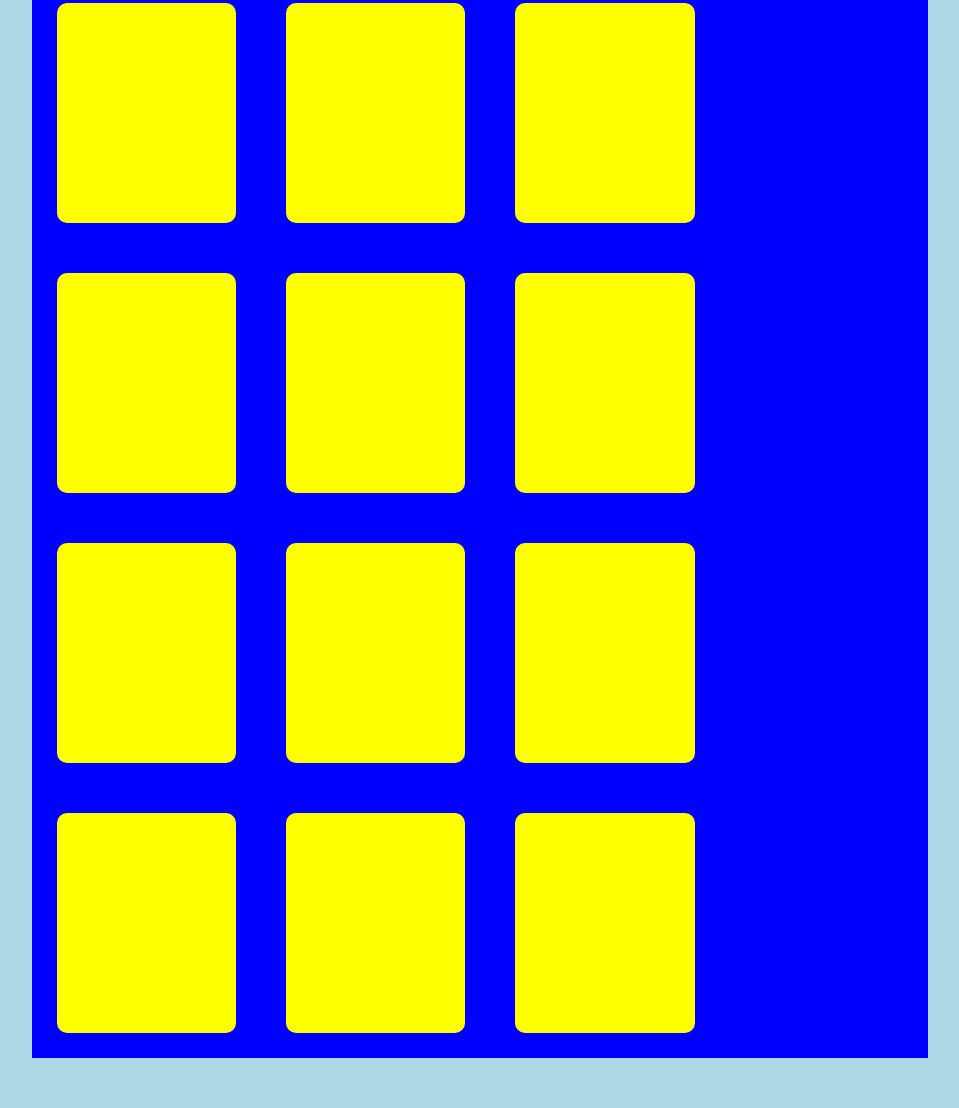
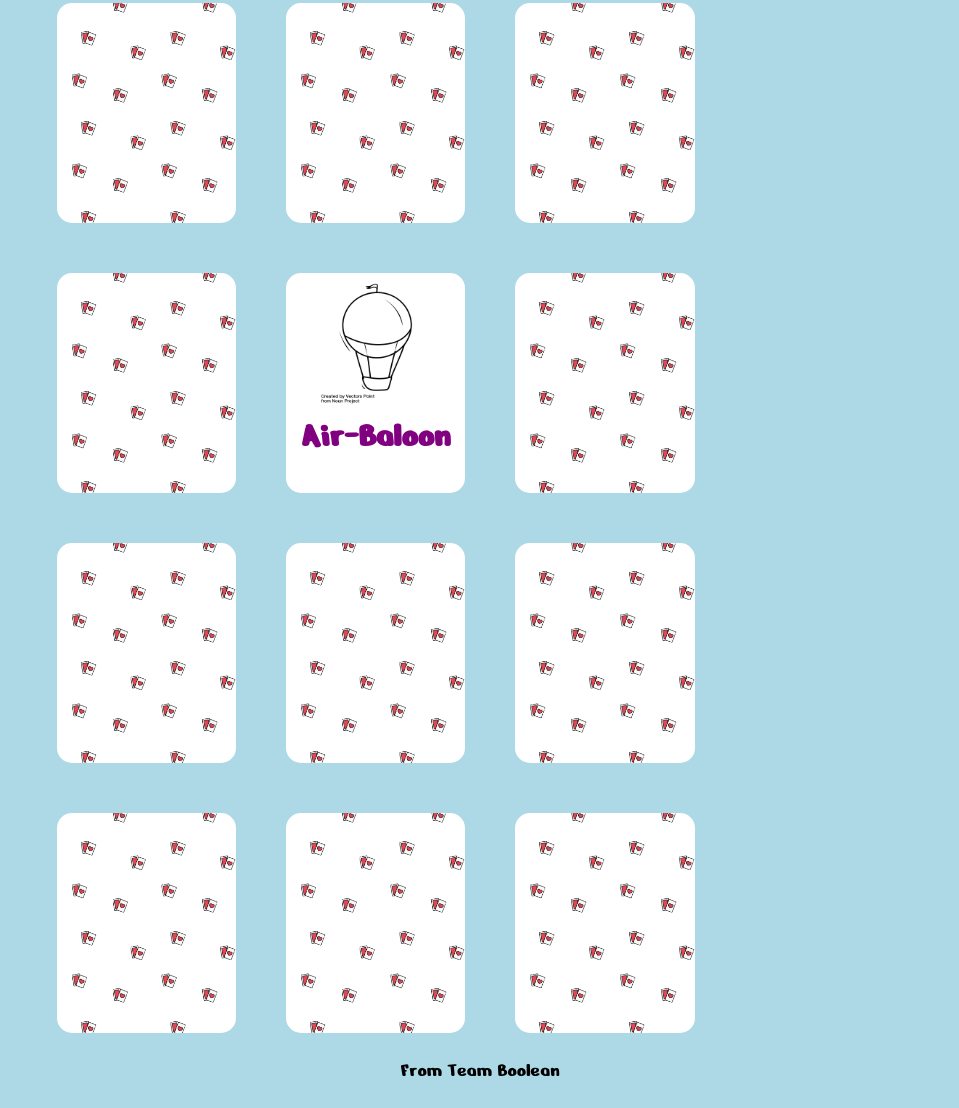
Before and after one commit to Edomak/html-css-memory, a plain HTML site: page index.html in a window 1280 px wide. Shown: the part 122-1230 px from the top of the page, without its empty margins (160-1119 px from the left). Before the commit the page ends 1180 px from the top, so only its background shows below. Drawn offline with Linux system fonts and the light colour scheme.

Commit message:
prima parte senza hover

```diff
--- a/css/style.css
+++ b/css/style.css
@@ -15,20 +15,18 @@ body {
     background-color: lightblue;
     font-family: 'Nerko One', cursive;
 }
-
+/* Header */
 header {
     height: 100px;
-    background-color: red;
     line-height: 100px;
     font-size: 40px;
     text-align: center;
     color: whitesmoke;
 }
-
+/* Main */
 .cards-container {
     width: 70%;
     margin: 0 auto;
-    background-color: blue;
 }
 
 .card {
@@ -36,6 +34,39 @@ header {
     width: 20%;
     height: 220px;
     margin: 25px;
-    background-color: yellow;
-    border-radius: 10px;
 }
+
+.card-content {
+    height: 100%;
+    background-image: url(../img/pattern.png);
+    background-repeat: repeat;
+    background-size: contain;
+    border-radius: 15px;
+ }
+
+ .card > .turned-card-content {
+     height: 100%;
+     background-color: white;
+     border-radius: 15px;
+     text-align: center;
+     padding: 10px;
+ }
+
+ .card > .turned-card-content img {
+     width: 80%;
+ }
+
+ .card > .turned-card-content h3 {
+     text-align: center;
+     font-size: 35px;
+     color: purple;
+}
+/* footer */
+footer {
+    height: 50px;
+    text-align: center;
+}
+
+footer > p {
+    font-size: 20px;
+}
--- a/index.html
+++ b/index.html
@@ -43,8 +43,9 @@
 
                 </div>
                 <div class="card">
-                    <div class="card-content">
-
+                    <div class="turned-card-content">
+                        <img src="img/noun_air_balloon_3134741.png" alt="baloon">
+                        <h3>Air-Baloon</h3>
                     </div>
 
                 </div>
@@ -94,7 +95,9 @@
         </main>
         <!-- /parte principale -->
         <!-- footer -->
-        <footer></footer>
+        <footer>
+            <p>From Team Boolean</p>
+        </footer>
         <!-- /footer -->
 
     </body>
```
Also changed, not shown: img/gooogle.png (added), img/noun_Bicycle_3134821.png (renamed from img /noun_Bicycle_3134821.png), img/noun_Cruise_Ship_3134824.png (renamed from img /noun_Cruise_Ship_3134824.png), img/noun_Submarine_3134738.png (renamed from img /noun_Submarine_3134738.png), img/noun_Tractor_3134797.png (renamed from img /noun_Tractor_3134797.png), img/noun_Tram_3134750.png (renamed from img /noun_Tram_3134750.png), img/noun_air_balloon_3134741.png (renamed from img /noun_air_balloon_3134741.png), img/pattern.png (renamed from img /pattern.png), 1 other file.
